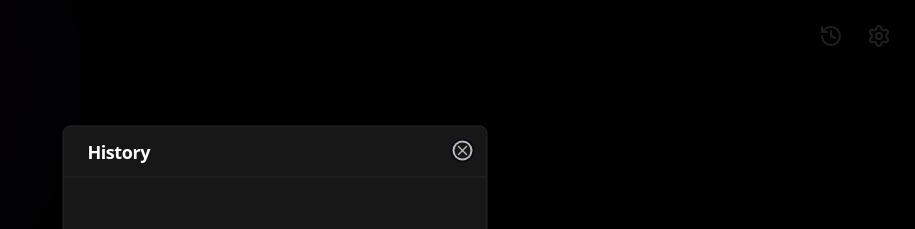
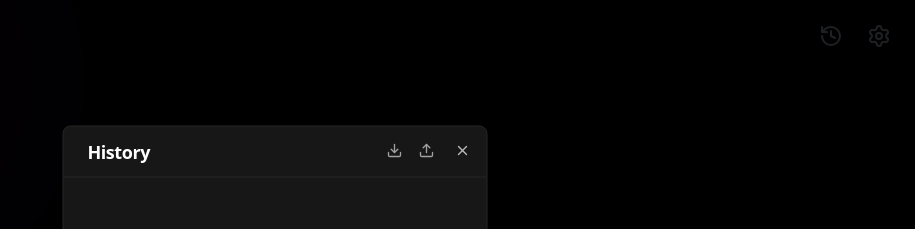
Before and after one commit to linchen1987/vid-read, a Next.js app: page / in a window 1280 px wide. Both pictures are taken after a click on the button 1196 px from the left and 36 px from the top of the page. Shown: the top 229 px of the page, without its empty margins (365-1280 px from the left). Built offline with nearby package versions, Linux system fonts and the light colour scheme.

Commit message:
feat: Add import and export data

```diff
--- a/components/playlist-dialog.tsx
+++ b/components/playlist-dialog.tsx
@@ -4,13 +4,16 @@ import { useEffect, useState } from "react";
 import { useRouter } from "next/navigation";
 import { Dialog, DialogContent, DialogHeader, DialogTitle, DialogTrigger } from "@/components/ui/dialog";
 import { Button } from "@/components/ui/button";
-import { History, PlayCircle, Clock } from "lucide-react";
+import { useRef } from "react";
+import { History, PlayCircle, Clock, Download, Upload } from "lucide-react";
 import { videoDB, VideoData } from "@/lib/db";
+import { toast } from "sonner";
 
 export function PlaylistDialog() {
     const [open, setOpen] = useState(false);
     const [videos, setVideos] = useState<VideoData[]>([]);
     const router = useRouter();
+    const fileInputRef = useRef<HTMLInputElement>(null);
 
     useEffect(() => {
         if (open) {
@@ -26,6 +29,61 @@ export function PlaylistDialog() {
     const handleVideoClick = (id: string) => {
         setOpen(false);
         router.push(`/v/${id}`);
+    };
+
+    const handleExport = async () => {
+        try {
+            const allVideos = await videoDB.getAllVideos();
+            const blob = new Blob([JSON.stringify(allVideos, null, 2)], { type: "application/json" });
+            const url = URL.createObjectURL(blob);
+            const a = document.createElement("a");
+            a.href = url;
+            a.download = `vidread-history-${new Date().toISOString().split('T')[0]}.json`;
+            document.body.appendChild(a);
+            a.click();
+            document.body.removeChild(a);
+            URL.revokeObjectURL(url);
+            toast.success("History exported successfully");
+        } catch (error) {
+            console.error("Export failed:", error);
+            toast.error("Failed to export history");
+        }
+    };
+
+    const handleImport = (event: React.ChangeEvent<HTMLInputElement>) => {
+        const file = event.target.files?.[0];
+        if (!file) return;
+
+        const reader = new FileReader();
+        reader.onload = async (e) => {
+            try {
+                const content = e.target?.result as string;
+                const importedVideos = JSON.parse(content);
+
+                if (!Array.isArray(importedVideos)) {
+                    throw new Error("Invalid format");
+                }
+
+                let count = 0;
+                for (const video of importedVideos) {
+                    if (video.id) {
+                        await videoDB.saveVideo(video);
+                        count++;
+                    }
+                }
+
+                await loadVideos();
+                toast.success(`Imported ${count} videos successfully`);
+            } catch (error) {
+                console.error("Import failed:", error);
+                toast.error("Failed to import history");
+            } finally {
+                if (fileInputRef.current) {
+                    fileInputRef.current.value = "";
+                }
+            }
+        };
+        reader.readAsText(file);
     };
 
     const formatTime = (ms: number) => {
@@ -47,10 +105,37 @@ export function PlaylistDialog() {
                     <History className="h-6 w-6" />
                 </Button>
             </DialogTrigger>
-            <DialogContent className="sm:max-w-[425px] bg-neutral-900 border-neutral-800 text-white p-0 overflow-hidden">
+            <DialogContent className="sm:max-w-[425px] bg-neutral-900 border-neutral-800 text-white p-0 overflow-hidden text-left">
                 <DialogHeader className="px-6 py-4 border-b border-neutral-800">
                     <DialogTitle>History</DialogTitle>
                 </DialogHeader>
+                <div className="absolute right-12 top-3 flex items-center gap-2">
+                    <Button
+                        variant="ghost"
+                        size="icon"
+                        className="h-6 w-6 text-neutral-400 hover:text-white"
+                        onClick={handleExport}
+                        title="Export History"
+                    >
+                        <Download className="h-4 w-4" />
+                    </Button>
+                    <Button
+                        variant="ghost"
+                        size="icon"
+                        className="h-6 w-6 text-neutral-400 hover:text-white"
+                        onClick={() => fileInputRef.current?.click()}
+                        title="Import History"
+                    >
+                        <Upload className="h-4 w-4" />
+                    </Button>
+                    <input
+                        type="file"
+                        ref={fileInputRef}
+                        className="hidden"
+                        accept=".json"
+                        onChange={handleImport}
+                    />
+                </div>
                 <div className="h-[60vh] overflow-y-auto p-4 space-y-2">
                     {videos.length === 0 ? (
                         <div className="flex flex-col items-center justify-center h-full text-neutral-500 space-y-2">
--- a/lib/db.ts
+++ b/lib/db.ts
@@ -1,4 +1,5 @@
 const DB_NAME = 'vidread-db';
+// const DB_NAME = 'youtube-cut-db';
 const STORE_NAME = 'videos';
 const DB_VERSION = 2; // Increment version for new store
 
```
